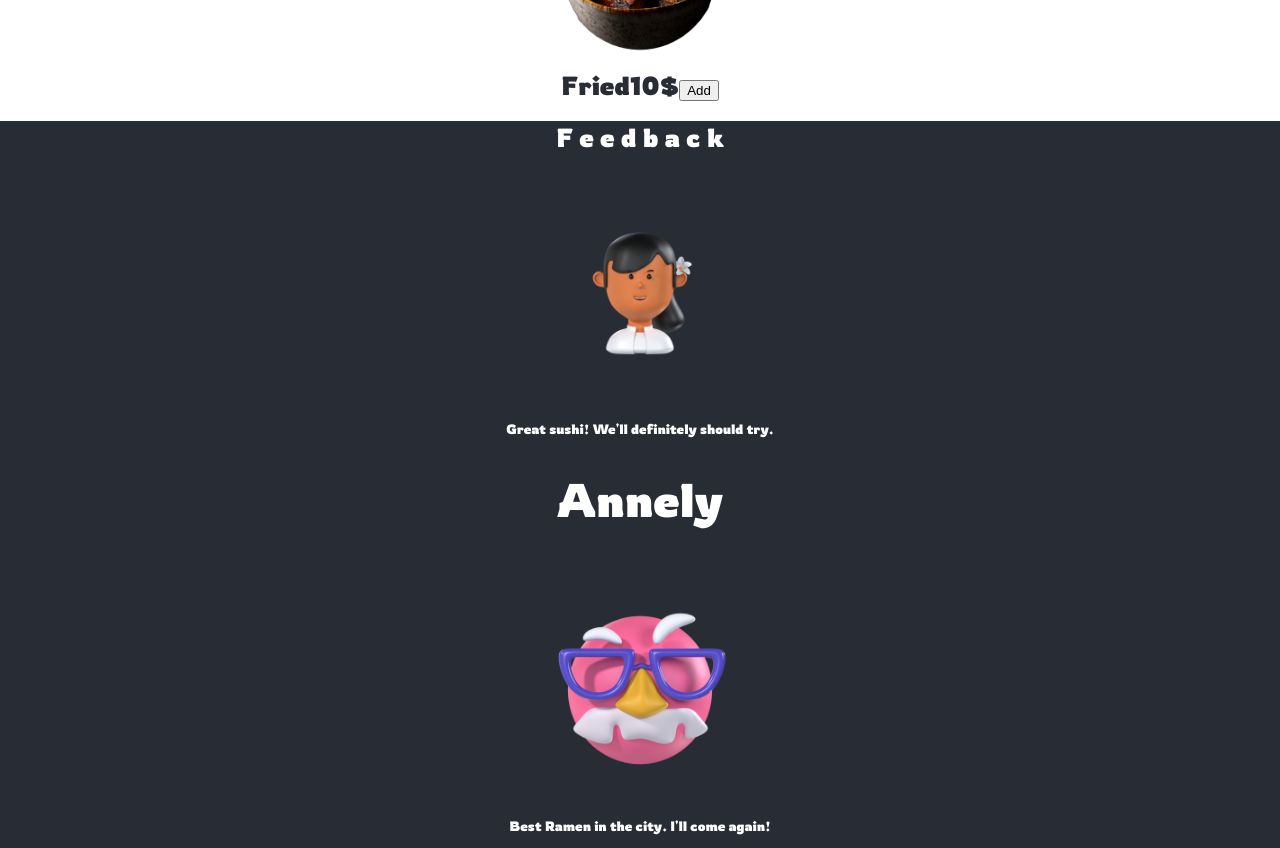
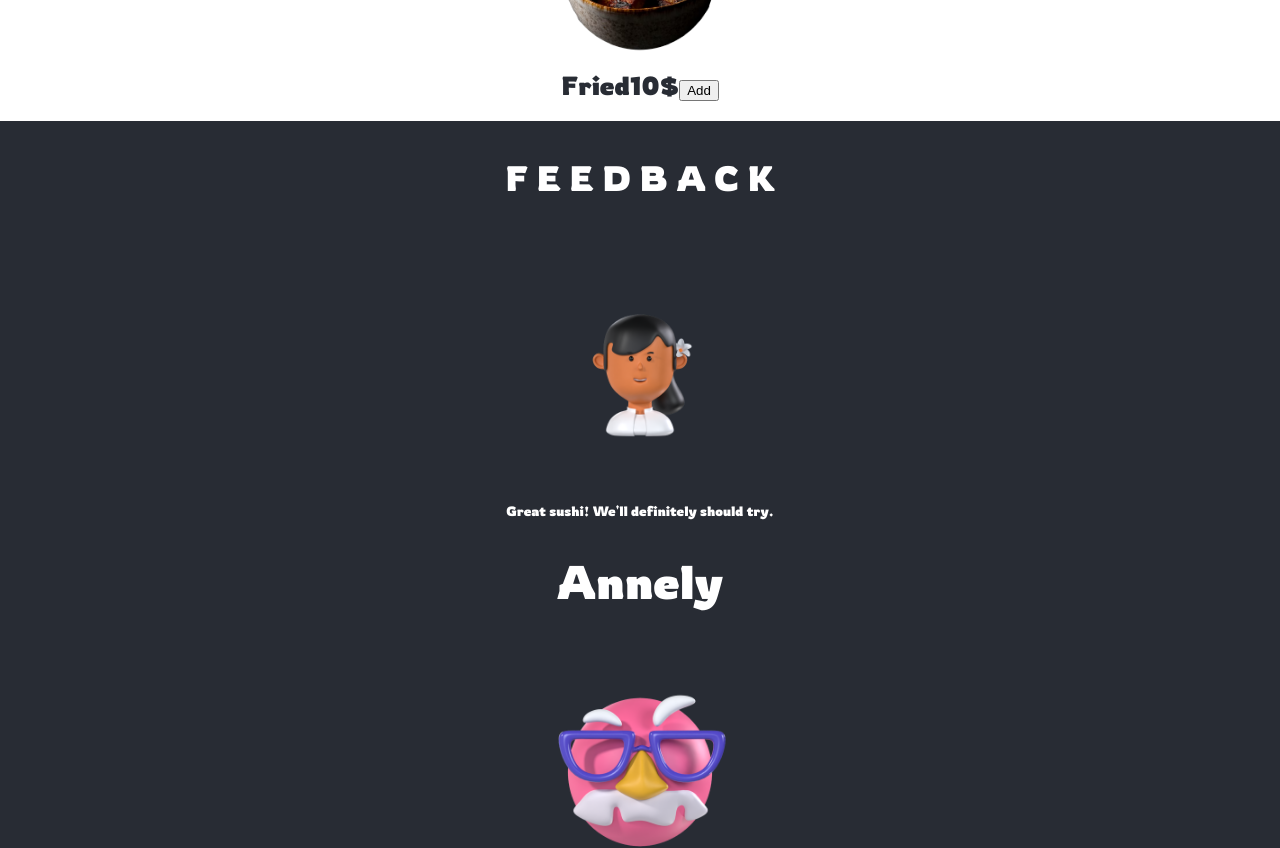
Before and after one commit to TigerTimofey/salmon, a React (Create React App) app: page / in a window 1280 px wide. Shown: the part 2520-3368 px from the top of the page. Built offline with nearby package versions, Linux system fonts and the light colour scheme.

Commit message:
noCursor for all components where is needed, style Feedback

```diff
--- a/src/App.css
+++ b/src/App.css
@@ -228,6 +228,9 @@ body {
 .vh-booking {
   min-height: 80vh;
 }
+.noCursor {
+  cursor: default;
+}
 
 .phone-menu {
   flex-wrap: wrap;
--- a/src/MenuPage/Contact.jsx
+++ b/src/MenuPage/Contact.jsx
@@ -27,7 +27,7 @@ function Contact({
         className="App-logo p- height-order"
         alt="logo"
       />{" "}
-      <h2 className="logoFont pb-5 mb-5">Place an Order </h2>
+      <h2 className="logoFont pb-5 mb-5 noCursor">Place an Order </h2>
       <Form>
         <Form.Select
           size="sm"
--- a/src/MenuPage/MainMenuProducts.jsx
+++ b/src/MenuPage/MainMenuProducts.jsx
@@ -44,7 +44,7 @@ function MainMenuProducts({
     <div className="App App-header-white logoFontSmall">
       <Container>
         <Row xs={12}>
-          <p className="logoFontMedium  ">M E N U</p>{" "}
+          <p className="logoFontMedium noCursor ">M E N U</p>{" "}
           <Row className="phone-menu logoFontSmall">
             <Col xs={4} md={4}>
               <MenuPageNigiri
--- a/src/MenuPage/MenuPageMaki.jsx
+++ b/src/MenuPage/MenuPageMaki.jsx
@@ -17,7 +17,7 @@ function MenuPageMaki({
   handleMinusPhila,
 }) {
   return (
-    <div className=" appersCenter menu-item-1">
+    <div className=" appersCenter menu-item-1 noCursor">
       <h2 className="logoFontSmall">Maki</h2>
 
       <img src="./RollImages/hoso.png" className="image-height" alt="tuna" />
--- a/src/MenuPage/MenuPageNigiri.jsx
+++ b/src/MenuPage/MenuPageNigiri.jsx
@@ -24,7 +24,7 @@ function MenuPageNigiri({
   handleMinusAddSalmonSet,
 }) {
   return (
-    <div className=" appersCenter menu-item-1">
+    <div className=" appersCenter menu-item-1 noCursor">
       <h2 className="logoFontSmall">Nigiri</h2>
 
       <img
--- a/src/MenuPage/MenuSoup.jsx
+++ b/src/MenuPage/MenuSoup.jsx
@@ -23,7 +23,7 @@ function MenuSoup({
   handleMinusFried,
 }) {
   return (
-    <div className=" appersCenter menu-item-1">
+    <div className=" appersCenter menu-item-1 noCursor">
       <h2 className="logoFontSmall">Soup</h2>
       <img src="./Soup/ramen.png" className=" image-height " alt="ramen" />
       <Container>
--- a/src/MenuPage/Place.jsx
+++ b/src/MenuPage/Place.jsx
@@ -3,9 +3,8 @@ import Feedback from "./ContactOptions/PlaceOptions/Feedback";
 function Place() {
   return (
     <>
-      <div className="App App-header logoFontMedium">
-        F e e d b a c k <br />
-        <br />
+      <div className="App App-header logoFontMedium noCursor">
+        <p className="logoFontMedium noCursor">F E E D B A C K</p> <br />
         <Feedback />
       </div>
     </>
--- a/src/WelcomePage/WelcomePage.jsx
+++ b/src/WelcomePage/WelcomePage.jsx
@@ -124,7 +124,7 @@ function WelcomePage() {
         <div className={"App App-header"}>
           <MainMenu />
 
-          <p className="logoFont p-3">
+          <p className="logoFont p-3 noCursor">
             Hello{" "}
             <Badge pill bg="danger" text="light">
               Salmon
```
